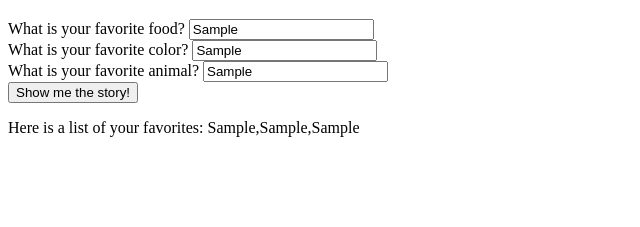
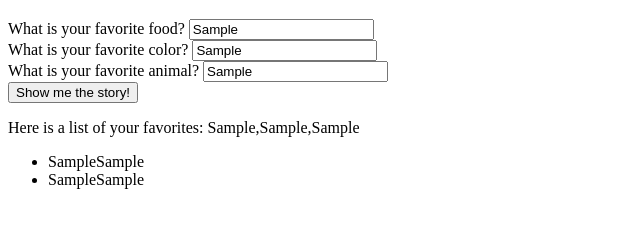
Before and after one commit to GACOSTA1988/favorites-things, a plain HTML site: page index.html in a window 1280 px wide. Both pictures are taken after typing "Sample", "Sample", "Sample" into the empty fields and a click on the button "Show me the story!". Shown: the part 61-288 px from the top of the page, without its empty margins (0-640 px from the left). Drawn offline with nearby package versions, Linux system fonts and the light colour scheme.

Commit message:
add last 3 functions on favs

```diff
--- a/index.html
+++ b/index.html
@@ -34,6 +34,15 @@
 
 <div id="results">
   <p>Here is a list of your favorites: <span id="favoritesLists"></span></p>
+
+  <ul>
+    <li id="favoritesLists2"></li>
+    <li id="favoritesLists3"></li>
+
+  </ul>
 </div>
+
+
+
 </body>
 </html>
--- a/js/scripts.js
+++ b/js/scripts.js
@@ -1,15 +1,24 @@
 $(document).ready(function() {
   $("#formOne").submit(function(event) {
     event.preventDefault();
-    console.log("test");
+    // console.log("test");
 
     var food = $("#food").val();
     var color = $("#color").val();
     var animal = $("#animal").val();
 
     var favorites = [food , color , animal ];
+    var subFavs = favorites[1] + favorites[2];
+    var thirdFavs = [];
+        thirdFavs.push(subFavs);
 
     $("#favoritesLists").text(favorites);
+    $("#favoritesLists2").text(subFavs);
+    $("#favoritesLists3").text(thirdFavs);
+    // $("#favoritesLists").text(favorites[1]);
+    // $("#favoritesLists").text(favorites[0]);
+
+    // $("#favoritesLists").text(favorites);
     // alert(favorites);
     // $("#results").show();
   });
```
